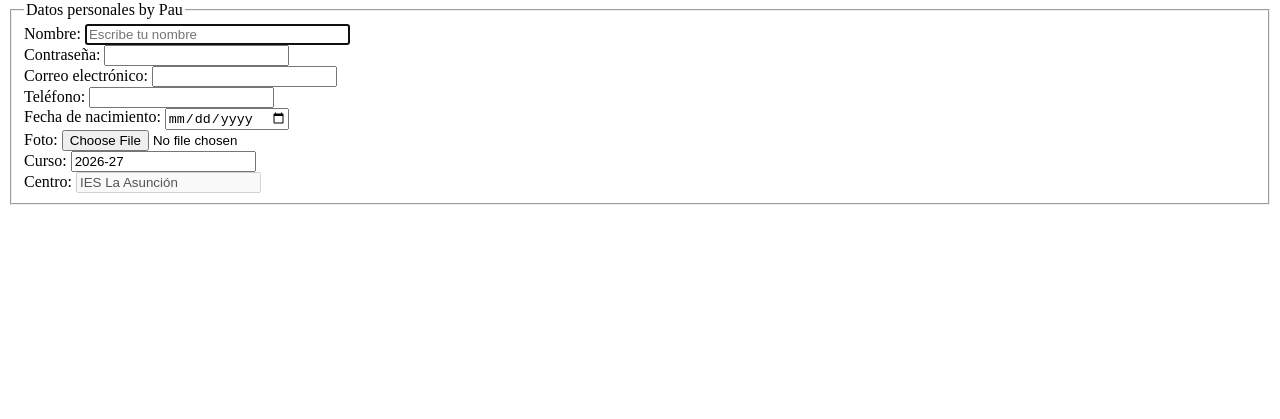
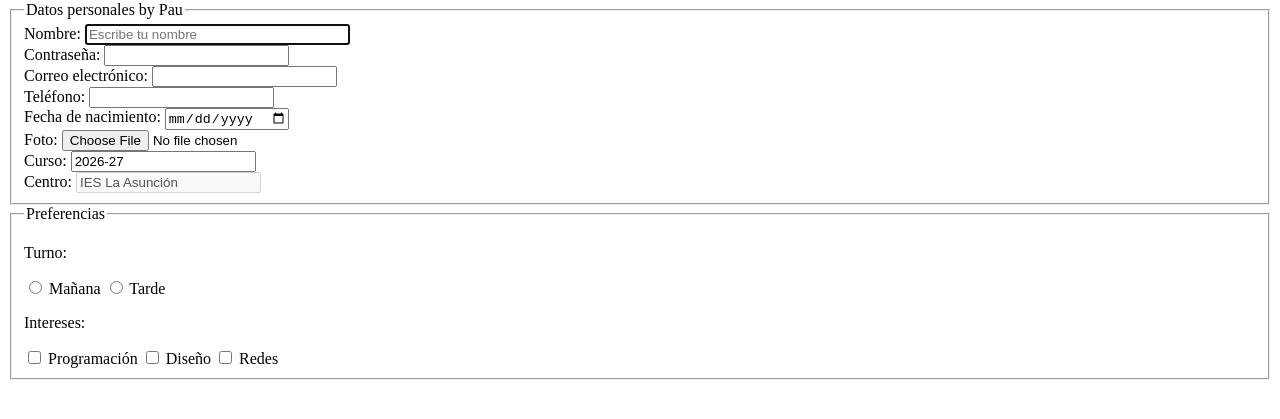
Before and after one commit to PAUUUUUUUUUUU/tarea-1-9-formularios, a plain HTML site: page index.html in a window 1280 px wide. Shown: the part 79-498 px from the top of the page. Drawn offline with Linux system fonts and the light colour scheme.

Commit message:
opciones

```diff
--- a/index.html
+++ b/index.html
@@ -59,6 +59,28 @@
       <!-- disabled: desactiva el control y hace que no se incluya en el envío del formulario. -->
       <input type="text" id="centro" name="centro" value="IES La Asunción" disabled>
     </fieldset>
+    <fieldset>
+      <legend>Preferencias</legend>
+
+      <p>Turno:</p>
+      <!-- radio: permite escoger una opción de un grupo de opciones excluyentes. -->
+      <input type="radio" id="manana" name="turno" value="manana">
+      <label for="manana">Mañana</label>
+      <input type="radio" id="tarde" name="turno" value="tarde">
+      <label for="tarde">Tarde</label>
+      <br>
+
+      <p>Intereses:</p>
+      <!-- checkbox: permite marcar o desmarcar una opción independiente. -->
+      <input type="checkbox" id="programacion" name="intereses" value="programacion">
+      <label for="programacion">Programación</label>
+      <input type="checkbox" id="diseno" name="intereses" value="diseno">
+      <label for="diseno">Diseño</label>
+      <input type="checkbox" id="redes" name="intereses" value="redes">
+      <label for="redes">Redes</label>
+      <br>
+
+    </fieldset>
   </form>
 </body>
 </html>
```
